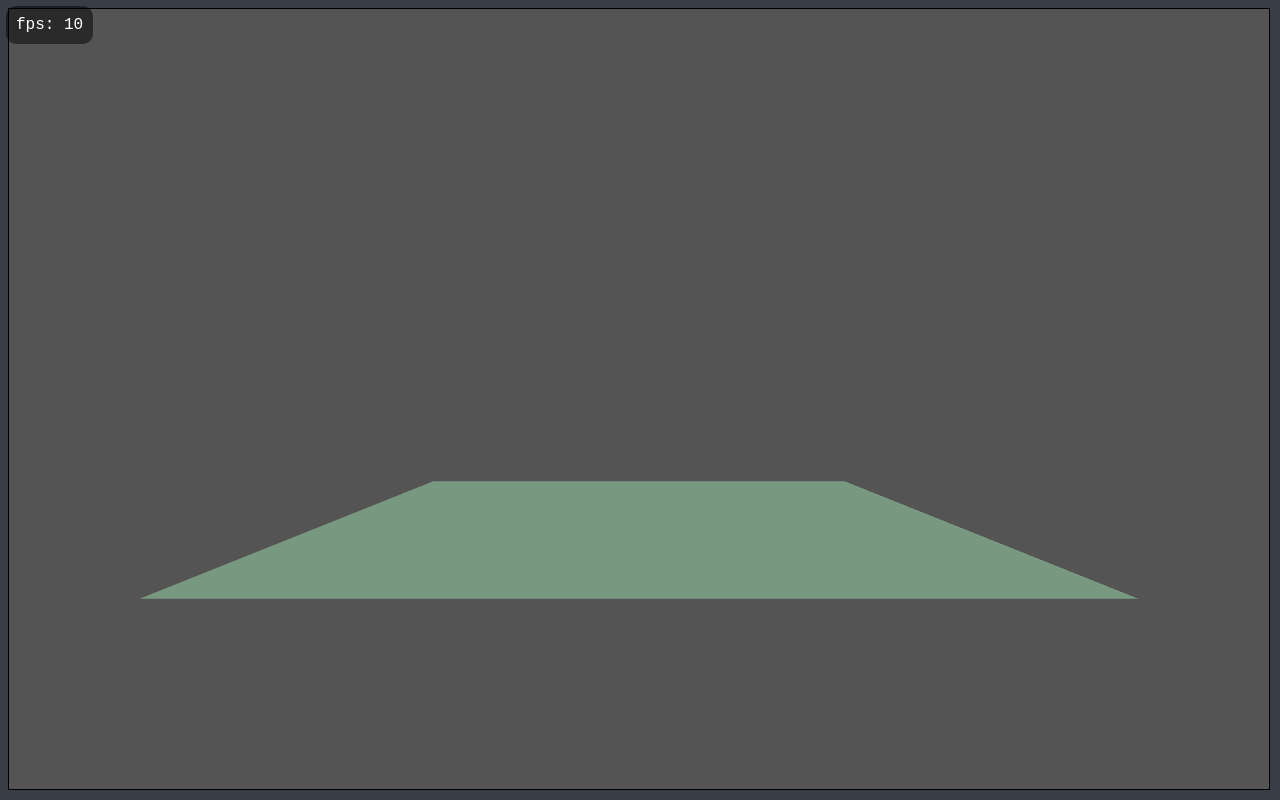
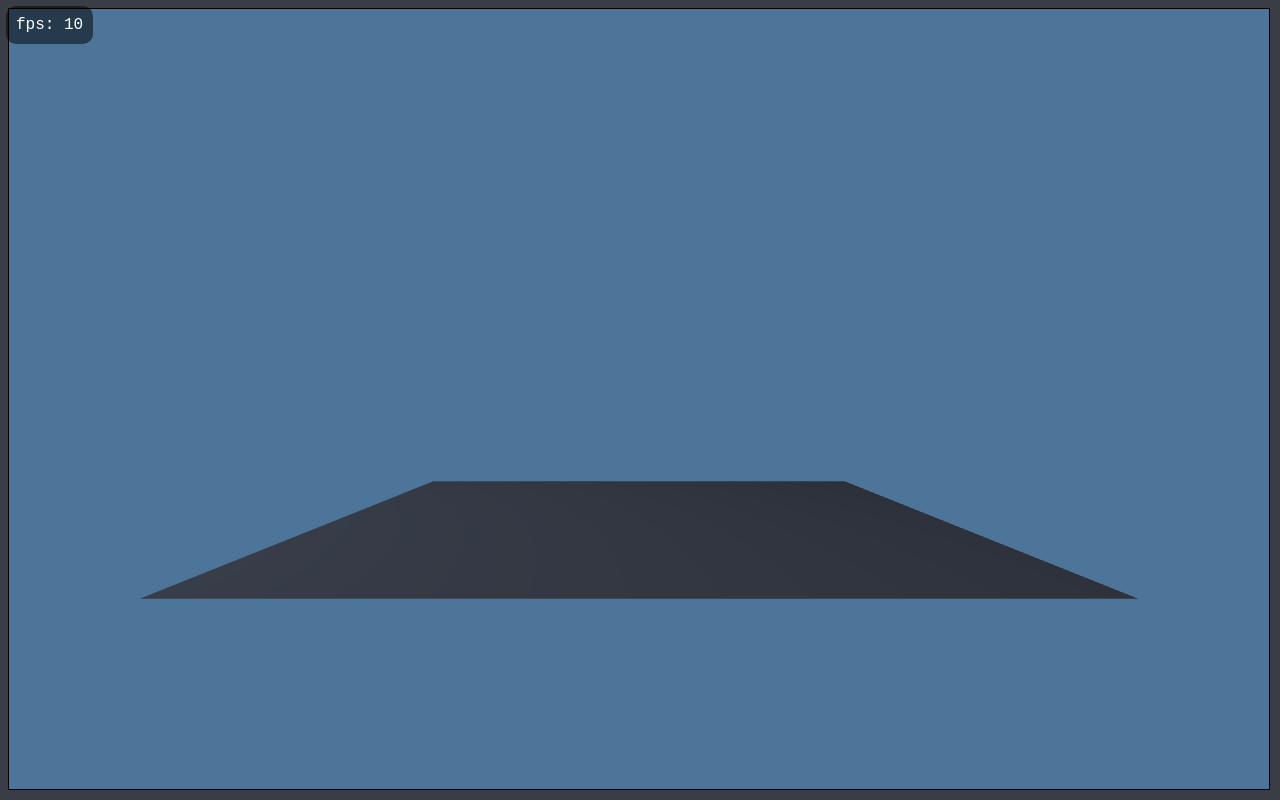
Before and after one commit to aka411/WebGLEngine, a plain HTML site: page index.html in a window 1280 px wide. Drawn offline with Linux system fonts and the light colour scheme; animation ran at ten frames a second.

Commit message:
added new features, optimized code, code cleanup
added light, added object color

```diff
--- a/index.html
+++ b/index.html
@@ -9,7 +9,8 @@
 </style>
 <script  type="text/javascript" src="./src/math.js" ></script>
 <script  type="text/javascript" src="./src/touchHandler.js" ></script>
-<script  type="text/javascript" src="./src/OrbitController.js" ></script>
+<script  type="text/javascript" src="./src/orbitController.js" ></script>
+<script  type="text/javascript" src="./src/light.js" ></script>
 <script  type="text/javascript" src="./src/shaderManager.js" ></script>
 <script  type="text/javascript" src="./src/shaderCode.js" ></script>
 <script  type="text/javascript" src="./src/camera.js" ></script>
@@ -17,10 +18,10 @@
 <script  type="text/javascript" src="./src/collisionEngine.js" ></script>
 <script  type="text/javascript" src="./src/graphicsComponent.js" ></script>
 <script  type="text/javascript" src="./src/physicsComponent.js" ></script>
-<script  type="text/javascript" src="./src/GameObject.js" ></script>
+<script  type="text/javascript" src="./src/gameObject.js" ></script>
 <script  type="text/javascript" src="./src/scene.js" ></script>
-<script  type="text/javascript" src="./src/WebGLResourceManager.js" ></script>
-<script  type="text/javascript" src="./src/WebGLRenderer.js" ></script>
+<script  type="text/javascript" src="./src/webGLResourceManager.js" ></script>
+<script  type="text/javascript" src="./src/webGLRenderer.js" ></script>
 <script  type="text/javascript" src="./src/engine.js" ></script>
 <script  type="text/javascript" src="./src/controlScript.js" defer></script>
 <body>
--- a/src/engine.js
+++ b/src/engine.js
@@ -39,21 +39,25 @@ let camera = new PerspectiveCamera(45,ar,-10,-400 );
 let shapeGen = new GeometryGenerator();
 const sphere = shapeGen.generateSphere(5,3);//radius,subdivision
 const plane = shapeGen.generatePlane(10,50);//div,width
-resouceManager.loadMesh(sphere[0],sphere[1],"sphere","shade");
-resouceManager.loadMesh(plane[0],plane[1],"plane","shade");
+resouceManager.loadMesh(sphere[0],sphere[1],"sphere");
+resouceManager.loadMesh(plane[0],plane[1],"plane");
 
-
+const light = new Light();
+light.setPosition([-100,100,-30,1]);
+light.setColor([1,1,1,1]);
 
 
 let scene = new Scene();
 
+scene.addLight(light);
 
 const gameObject = new GameObject(new Vec3(0,-10,-60));
 
 gameObject.physicsComponent.physicsBody= new PlaneBody(50,50);
 gameObject.physicsComponent.physicsBody.fixed =true;
 gameObject.physicsComponent.invMass = 1/3;
-gameObject.graphicsComponent = new GraphicsComponent("plane",'shade');
+gameObject.graphicsComponent = new GraphicsComponent("plane");
+gameObject.graphicsComponent.setBaseColor([60/255,	66/255	,79/255,1]);
 
 scene.add(gameObject);
 
@@ -176,12 +180,13 @@ const normTouchY =touchCoords.y;
 
 
 
-const gameObject = new GameObject(worldPosition);
+const ballObject = new GameObject(worldPosition);
 
-gameObject.physicsComponent.physicsBody= new SphereBody(5);
-gameObject.graphicsComponent = new GraphicsComponent("sphere",'shade');
-
-scene.add(gameObject);
+ballObject.physicsComponent.physicsBody= new SphereBody(5);
+ballObject.graphicsComponent = new GraphicsComponent("sphere");
+const red =[ 190/255,	16/255,	64/255,1]
+ballObject.graphicsComponent.setBaseColor(red);
+scene.add(ballObject);
 
 }
 
--- a/src/graphicsComponent.js
+++ b/src/graphicsComponent.js
@@ -2,12 +2,19 @@
 
 class GraphicsComponent
 {
-  constructor(meshName,shaderName)
+  constructor(meshName)
     {
       this.mesh = meshName;
-      this.shader = shaderName;
+
+      this.baseColor;
 
 
+
+    }
+
+    setBaseColor(color){
+
+      this.baseColor = color;
     }
 
 
--- /dev/null
+++ b/src/light.js
@@ -0,0 +1,26 @@
+class Light{
+
+  constructor(){
+    this.position ;//= { 0.0f, 0.0f, 0.0f, 1.0f };
+    this.color;// = { 0.0f, 0.0f, 0.0f, 1.0f };
+    this.direction;// = { 0.0f, 0.0f, -1.0f, 1.0f };
+
+
+  }
+
+  setColor(color){
+    this.color = color;
+
+  }
+  setPosition(pos){
+    this.position = pos;
+
+  }
+  setDirection(dir){
+    this.direction = dir;
+
+  }
+
+
+
+}
--- a/src/scene.js
+++ b/src/scene.js
@@ -6,6 +6,8 @@ class Scene
   constructor()
   {
     this.list = new Array();
+
+    this.lightList = new Array();
 
     this.collision = new CollisionEngine();
 
@@ -19,6 +21,15 @@ class Scene
     this.list.push(item);
 
   }
+
+
+  addLight(item)
+  {
+
+    this.lightList.push(item);
+
+  }
+
 
   checkCollisions()
   {
--- a/src/shaderCode.js
+++ b/src/shaderCode.js
@@ -4,6 +4,7 @@
 
 const vert = `#version 300 es
 
+//precision highp float;
 
 layout(location=0) in vec4 in_Position;
 //layout(location=1) in vec2 in_Tex;
@@ -24,28 +25,13 @@ out vec3 ex_Normal;
 uniform ScreenVariables {
 	mat4 CameraView;
 	mat4 Projection;
+	vec4 CameraEye;
 
 };
 
 uniform ObjectVariables {
 	mat4 Transform;
-	/*
-	vec2 TexOffset;
-	vec2 TexScale;
-	vec4 Scale;
-
 	vec4 BaseColor;
-	vec4 Emission;
-	float SpecularMix;
-	float DiffuseMix;
-	float Metallic;
-	float DiffuseRoughness;
-	float SpecularPower;
-	float IncidentSpecular;
-
-	int ColorReplace;
-	int Lit;
-	*/
 
 };
 
@@ -55,13 +41,14 @@ uniform ObjectVariables {
 
 void main() {
 
-	vec4 finalNormal = vec4(in_Normal.xyz, 0.0);
-  ex_Normal = vec3(finalNormal * Transform);
+
 
    gl_Position = Projection*inverse(CameraView)*Transform* in_Position;
 
 
-ex_Normal=in_Normal;
+
+   ex_Pos = in_Position;
+   ex_Normal = in_Normal;
 
 
 }`;
@@ -79,40 +66,94 @@ in vec3 ex_Normal;
 
 
 
+
+
+uniform ScreenVariables {
+	mat4 CameraView;
+	mat4 Projection;
+	vec4 CameraEye;
+
+};
+
+uniform ObjectVariables {
+	mat4 Transform;
+
+	vec4 BaseColor;
+
+
+};
+
+
+
+
+
 struct Light {
 	vec4 Position;
 	vec4 Color;
-	vec4 Direction;
-	//float Attenuation0;
-  //float Attenuation1;
-  //int FalloffEnabled;
-  //int Active;
+
+
 };
 
 uniform Lighting {
 	Light Lights;
-//vec4 AmbientLighting;
+//  vec4 AmbientLighting;
 };
-
-void main() {
-
-
-	vec3 normal = normalize(ex_Normal.xyz);
-
-
-
-	vec3 u_color = vec3(0.47,0.6,0.5);
-	vec3 u_lightDir =vec3(0.0,-1,0);
-
-	         vec3  lightV   = normalize( -u_lightDir );
-	         float NdotL    = max( 0.0, dot( normal, lightV ) );
-
-	         vec3 lightCol  = (0.2 + 0.8 * NdotL) * u_color;
-	         outColor   = vec4( lightCol.rgb, 1.0 );
 
 
 
 
 
 
-}`;
+
+
+
+void main(void) {
+
+
+Light light = Lights;
+
+vec3 lightPos	=  vec3(light.Position.xyz);
+vec3 lightColor	= vec3(light.Color.xyz);
+
+
+vec3 objectColor = vec3(BaseColor.xyz);
+
+
+
+vec3 Position = vec3((Transform * ex_Pos).xyz);
+vec3 Normal = vec3(( transpose (inverse(Transform) ) *vec4(ex_Normal,1.0)).xyz);
+
+vec3 viewPos = vec3(CameraEye.xyz);
+
+
+
+	// gouraud shading
+// ------------------------
+
+
+// ambient
+float ambientStrength = 0.1;
+vec3 ambient = ambientStrength * lightColor;
+
+// diffuse
+vec3 norm = normalize(Normal);
+vec3 lightDir = normalize(lightPos - Position);
+float diff = max(dot(norm, lightDir), 0.0);
+vec3 diffuse = diff * lightColor;
+
+// specular
+float specularStrength = 1.0; // this is set higher to better show the effect of Gouraud shading
+vec3 viewDir = normalize(viewPos - Position);
+vec3 reflectDir = reflect(-lightDir, norm);
+float spec = pow(max(dot(viewDir, reflectDir), 0.0), 32.0);
+vec3 specular = specularStrength * spec * lightColor;
+
+vec3 LightingColor = ambient + diffuse + specular;
+
+
+
+	outColor =  vec4(LightingColor * objectColor, 1.0);
+
+
+}
+`;
--- a/src/shaderManager.js
+++ b/src/shaderManager.js
@@ -17,26 +17,28 @@ class ShaderManager
 
 
 
-//screen  variables
+/******screen  variables******/
     this.CameraView;
-    this.Projection;//mat4
+    this.Projection;
+    this.CameraEye;
 
-  //  this.CameraEye;// vec4
   /*
+    // vec4
     vec4 FogColor;
     float FogNear;
     float FogFar;
 */
 
-//object variables
+/*******object variables******/
     this.Transform;//mat4
+    this.BaseColor;
 
 
   /*vec2 TexOffset;
     vec2 TexScale;
     vec4 Scale;
 
-    vec4 BaseColor;
+
     vec4 Emission;
     float SpecularMix;
     float DiffuseMix;
@@ -48,7 +50,7 @@ class ShaderManager
     int ColorReplace;
     int Lit;
 */
-
+/******Lighting**********/
 
     this.Position ;//= { 0.0f, 0.0f, 0.0f, 1.0f };
     this.Color;// = { 0.0f, 0.0f, 0.0f, 1.0f };
@@ -72,6 +74,9 @@ class ShaderManager
     const objectBlockIndex = this.gl.getUniformBlockIndex(program, "ObjectVariables");
     const lightBlockIndex = this.gl.getUniformBlockIndex(program, "Lighting");
 
+
+
+//hacky code ,setting hardcoded size values is bad ,change it
     this.createUBO(200,screenBlockIndex,"ScreenVariables");
     this.createUBO(100,objectBlockIndex ,"ObjectVariables");
     this.createUBO(100,lightBlockIndex,"Lighting");
@@ -146,6 +151,13 @@ gl.uniformBlockBinding(program,lightBlockIndex,2);
 
 
   }
+
+    setCameraEye(mat){
+      this.CameraEye= new Float32Array(mat);//vec4
+
+
+    }
+
   SetProjection(mat){
     this.Projection = new Float32Array(mat);
   }
@@ -153,17 +165,20 @@ gl.uniformBlockBinding(program,lightBlockIndex,2);
   setTransform(mat){
     this.Transform =  new Float32Array(mat);
   }
+  setBaseColor (mat){
+    this.BaseColor = new Float32Array(mat);
+    }
 
-  setLight(position,color,direction,){
+  addLight(position,color){
 
     const pos = new Float32Array(position);
     const col =  new Float32Array(color);
-    const dir = new Float32Array(direction);
+
 
 
     this.Position =pos;
     this.Color=col;
-    this.Direction=dir;
+    //this.Direction=dir;
 
   }
 
@@ -173,7 +188,7 @@ gl.uniformBlockBinding(program,lightBlockIndex,2);
   //  let lightBuffer = new ArrayBuffer(16*3);
 
     let lightBuffer = this.appendBuffer(this.Position.buffer,this.Color.buffer);
-    lightBuffer = this.appendBuffer(lightBuffer, this.Direction.buffer);
+    //lightBuffer = this.appendBuffer(lightBuffer, this.Direction.buffer);
 
 
 
@@ -184,7 +199,9 @@ gl.uniformBlockBinding(program,lightBlockIndex,2);
   getScreenBuffer(){
   //  let screenBuffer = new ArrayBuffer(4*4*4*2);
 
-    let screenBuffer = this.appendBuffer(this.CameraView.buffer,this.Projection.buffer);
+    let screenBuffer = this.appendBuffer(this.CameraView.buffer , this.Projection.buffer);
+
+    screenBuffer = this.appendBuffer(screenBuffer , this.CameraEye.buffer);
 
 
 
@@ -196,7 +213,7 @@ gl.uniformBlockBinding(program,lightBlockIndex,2);
   getObjectBuffer(){
   //  let objBuffer = new ArrayBuffer(4*4*4);
 
-    let objBuffer =this.Transform.buffer;
+    let objBuffer = this.appendBuffer(this.Transform.buffer , this.BaseColor.buffer );
 
 
     return new Float32Array(objBuffer);
@@ -228,13 +245,13 @@ loadShader(VertCode,FragCode,name)
   this.gl.compileShader(Vert_Shader);
 
   const messagev = this.gl.getShaderInfoLog(Vert_Shader);
-
+  console.log(messagev);
   const Frag_Shader=this.gl.createShader(this.gl.FRAGMENT_SHADER);
   this.gl.shaderSource(Frag_Shader,FragCode);
   this.gl.compileShader(Frag_Shader);
 
   const messagef = this.gl.getShaderInfoLog(Frag_Shader);
-
+  console.log(messagef);
   const Shader_Program= this.gl.createProgram();
   this.gl.attachShader(Shader_Program,Vert_Shader);
   this.gl.attachShader(Shader_Program,Frag_Shader);
@@ -243,7 +260,7 @@ loadShader(VertCode,FragCode,name)
   this.gl.useProgram(Shader_Program);
 
 
-  console.log(messagev);
+
   this.shaderList[name] = Shader_Program;
 
 }
--- a/src/webGLResourceManager.js
+++ b/src/webGLResourceManager.js
@@ -17,7 +17,7 @@ class WebGLResourceManager
   }
 
 
-  loadMesh(positions,index,name,shaderName)
+  loadMesh(positions,index,name)
   {
 
 //var positionAttributeLocation = this.gl.getAttribLocation(program, "a_position");//remove
```
Also changed, not shown: src/webglRenderer.js (+24 -20 lines).
